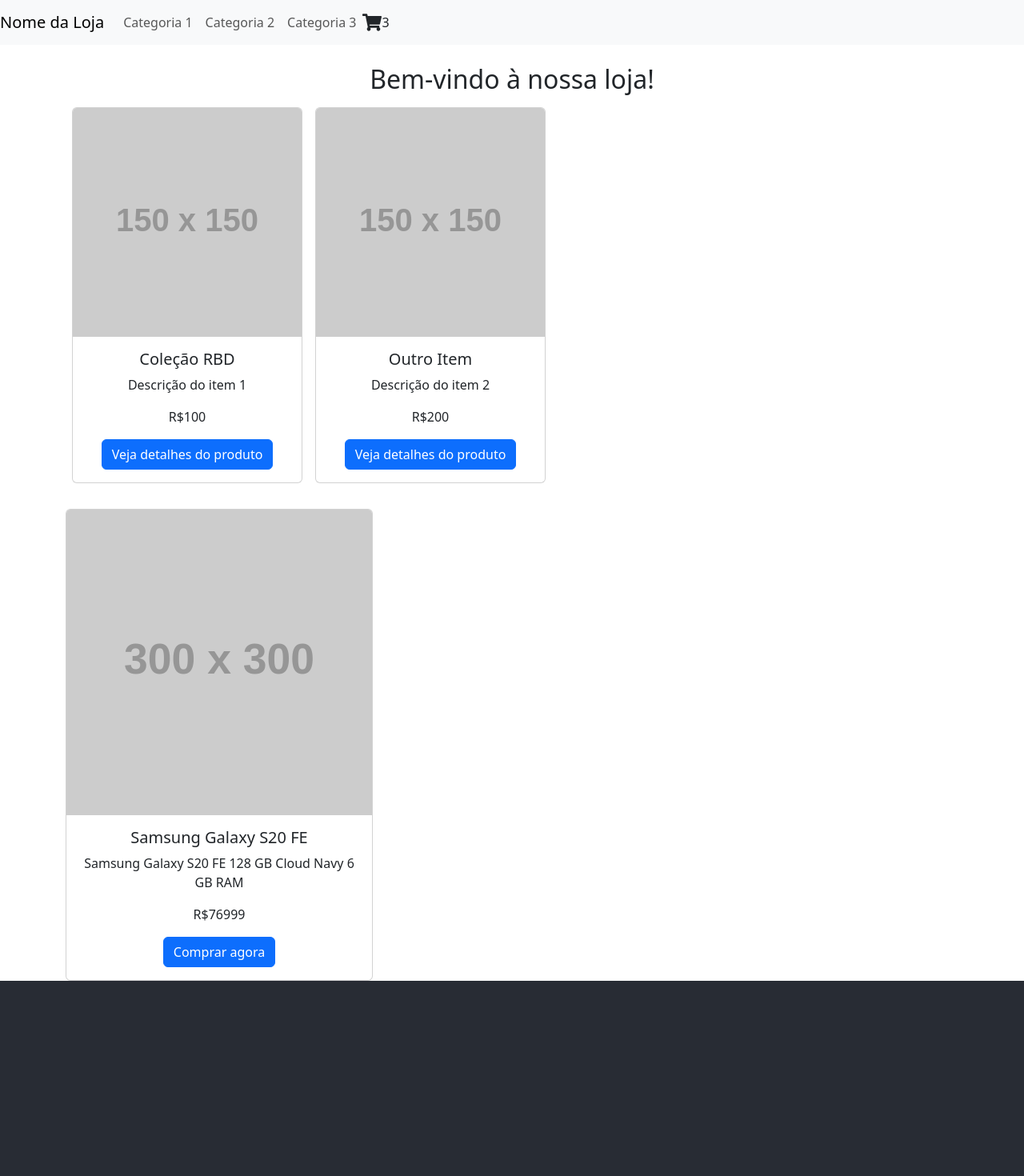
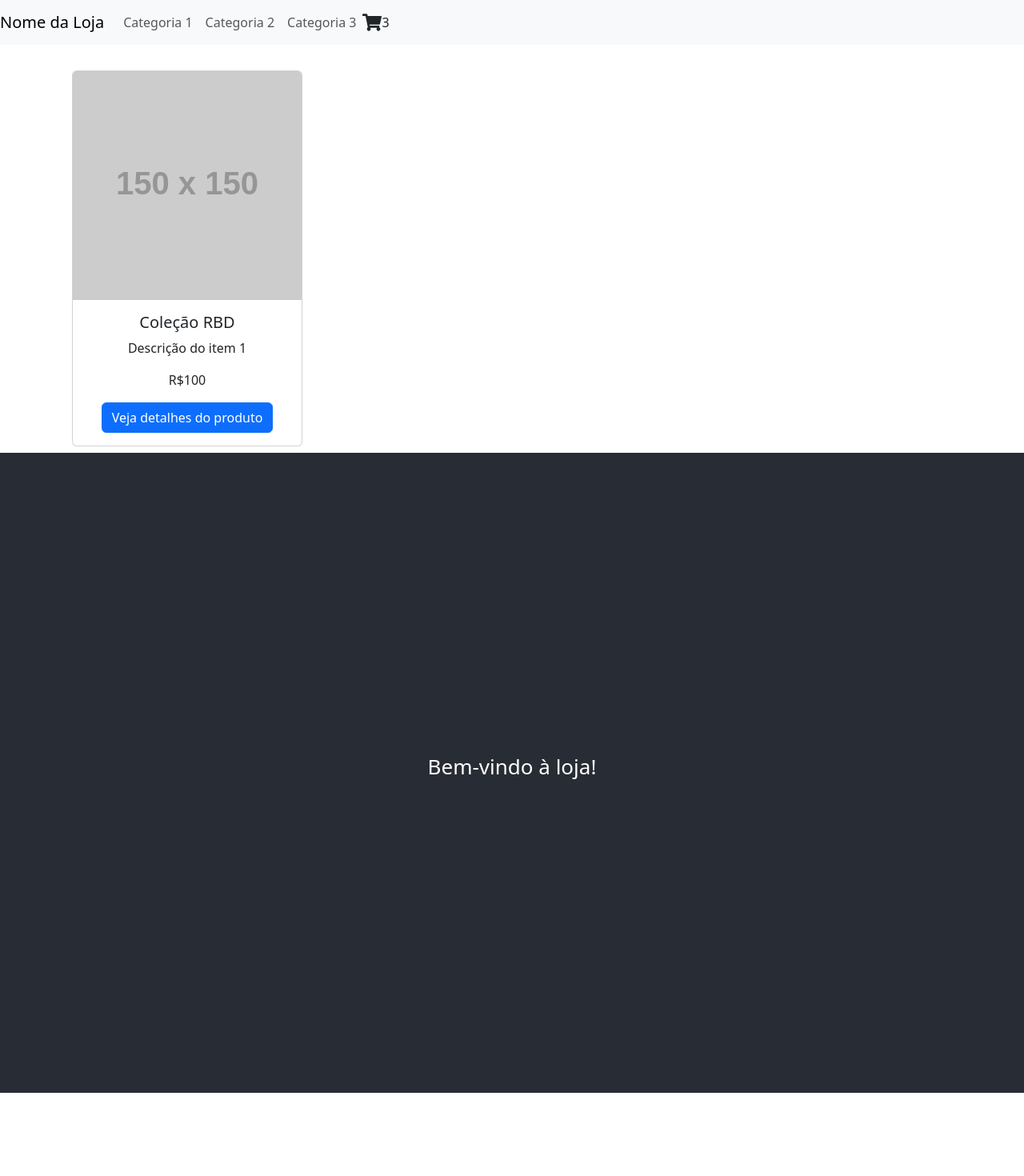
Before and after one commit to uederson-ferreira/codehouse-desafio-reactjs, a React (Create React App) app: page /category/category1 in a window 1280 px wide. Shown: the top 1470 px of the page at 80% size. After the commit the page ends 1366 px from the top, so only its background shows below. Built offline with nearby package versions, Linux system fonts and the light colour scheme.

Commit message:
Aula Aula 08 - Roteamento e navegação

```diff
--- a/package.json
+++ b/package.json
@@ -10,6 +10,7 @@
     "react": "^18.3.1",
     "react-dom": "^18.3.1",
     "react-icons": "^5.2.1",
+    "react-router-dom": "^6.24.1",
     "react-scripts": "5.0.1",
     "web-vitals": "^2.1.4"
   },
--- a/src/App.js
+++ b/src/App.js
@@ -1,4 +1,5 @@
 import React from 'react';
+import { BrowserRouter as Router, Routes, Route } from 'react-router-dom';
 import './App.css';
 import NavBar from './components/NavBar';
 import ItemListContainer from './components/ItemListContainer';
@@ -6,16 +7,21 @@
 
 function App() {
   return (
+    <Router>
       <div className="App">
         <NavBar />
-      <ItemListContainer greeting="Bem-vindo à nossa loja!" />
-      <ItemDetailContainer />
+        <Routes>
+          <Route path="/" element={<ItemListContainer greeting="Bem-vindo à nossa loja!" />} />
+          <Route path="/category/:categoryId" element={<ItemListContainer />} />
+          <Route path="/item/:itemId" element={<ItemDetailContainer />} />
+        </Routes>
         <header className="App-header">
           <p>
             Bem-vindo à loja!
           </p>
         </header>
       </div>
+    </Router>
   );
 }
 
--- a/src/components/Item.js
+++ b/src/components/Item.js
@@ -1,5 +1,6 @@
 // src/components/Item.js
 import React from 'react';
+import { Link } from 'react-router-dom';
 
 function Item({ item }) {
   return (
@@ -9,7 +10,7 @@
         <h5 className="card-title">{item.title}</h5>
         <p className="card-text">{item.description}</p>
         <p className="card-text">R${item.price}</p>
-        <button className="btn btn-primary">Veja detalhes do produto</button>
+        <Link to={`/item/${item.id}`} className="btn btn-primary">Veja detalhes do produto</Link>
       </div>
     </div>
   );
--- a/src/components/ItemDetailContainer.js
+++ b/src/components/ItemDetailContainer.js
@@ -1,31 +1,31 @@
 // src/components/ItemDetailContainer.js
 import React, { useEffect, useState } from 'react';
+import { useParams } from 'react-router-dom';
 import ItemDetail from './ItemDetail';
 
-const mockItem = {
-  id: 1,
-  title: 'Samsung Galaxy S20 FE',
-  description: 'Samsung Galaxy S20 FE 128 GB Cloud Navy 6 GB RAM',
-  price: 76999,
-  pictureUrl: 'https://via.placeholder.com/300',
-};
+const mockData = [
+  { id: 1, title: 'Samsung Galaxy S20 FE', description: 'Samsung Galaxy S20 FE 128 GB Cloud Navy 6 GB RAM', price: 76999, pictureUrl: 'https://via.placeholder.com/300' },
+  { id: 2, title: 'Outro Item', description: 'Descrição do item 2', price: 20000, pictureUrl: 'https://via.placeholder.com/300' },
+  // Adicione mais itens conforme necessário
+];
 
-const getItem = () => {
+const getItem = (id) => {
   return new Promise((resolve) => {
     setTimeout(() => {
-      resolve(mockItem);
+      resolve(mockData.find(item => item.id === parseInt(id)));
     }, 2000);
   });
 };
 
 function ItemDetailContainer() {
+  const { itemId } = useParams();
   const [item, setItem] = useState(null);
 
   useEffect(() => {
-    getItem().then((data) => {
+    getItem(itemId).then((data) => {
       setItem(data);
     });
-  }, []);
+  }, [itemId]);
 
   return (
     <div className="item-detail-container container mt-4">
--- a/src/components/ItemListContainer.js
+++ b/src/components/ItemListContainer.js
@@ -1,46 +1,36 @@
 // src/components/ItemListContainer.js
 import React, { useEffect, useState } from 'react';
+import { useParams } from 'react-router-dom';
 import ItemList from './ItemList';
 
 const mockData = [
-  {
-    id: 1,
-    title: 'Coleção RBD',
-    description: 'Descrição do item 1',
-    price: 100,
-    pictureUrl: 'https://via.placeholder.com/150'
-  },
-  {
-    id: 2,
-    title: 'Outro Item',
-    description: 'Descrição do item 2',
-    price: 200,
-    pictureUrl: 'https://via.placeholder.com/150'
-  },
+  { id: 1, title: 'Coleção RBD', description: 'Descrição do item 1', price: 100, pictureUrl: 'https://via.placeholder.com/150', category: 'category1' },
+  { id: 2, title: 'Outro Item', description: 'Descrição do item 2', price: 200, pictureUrl: 'https://via.placeholder.com/150', category: 'category2' },
   // Adicione mais itens conforme necessário
 ];
 
-const getItems = () => {
+const getItems = (category) => {
   return new Promise((resolve) => {
     setTimeout(() => {
-      resolve(mockData);
+      resolve(category ? mockData.filter(item => item.category === category) : mockData);
     }, 2000);
   });
 };
 
 const ItemListContainer = ({ greeting }) => {
+  const { categoryId } = useParams();
   const [items, setItems] = useState([]);
 
   useEffect(() => {
-    getItems().then((data) => {
+    getItems(categoryId).then((data) => {
       setItems(data);
     });
-  }, []);
+  }, [categoryId]);
 
   return (
     <div className="item-list-container container mt-4">
-      <h2>{greeting}</h2>
-      <ItemList items={items} /> {/* Use o ItemList para renderizar os itens */}
+      {greeting && <h2>{greeting}</h2>}
+      <ItemList items={items} />
     </div>
   );
 };
--- a/src/components/NavBar.js
+++ b/src/components/NavBar.js
@@ -1,28 +1,29 @@
 // src/components/NavBar.js
 import React from 'react';
+import { Link } from 'react-router-dom';
 import 'bootstrap/dist/css/bootstrap.min.css';
-import CartWidget from './CartWidget'; // Importe o CartWidget
+import CartWidget from './CartWidget';
 
 const NavBar = () => {
   return (
     <nav className="navbar navbar-expand-lg navbar-light bg-light">
-      <span className="navbar-brand">Nome da Loja</span>
+      <Link className="navbar-brand" to="/">Nome da Loja</Link>
       <button className="navbar-toggler" type="button" data-toggle="collapse" data-target="#navbarNav" aria-controls="navbarNav" aria-expanded="false" aria-label="Toggle navigation">
         <span className="navbar-toggler-icon"></span>
       </button>
       <div className="collapse navbar-collapse" id="navbarNav">
         <ul className="navbar-nav mr-auto">
           <li className="nav-item">
-            <button className="nav-link btn btn-link">Categoria 1</button>
+            <Link className="nav-link" to="/category/category1">Categoria 1</Link>
           </li>
           <li className="nav-item">
-            <button className="nav-link btn btn-link">Categoria 2</button>
+            <Link className="nav-link" to="/category/category2">Categoria 2</Link>
           </li>
           <li className="nav-item">
-            <button className="nav-link btn btn-link">Categoria 3</button>
+            <Link className="nav-link" to="/category/category3">Categoria 3</Link>
           </li>
         </ul>
-        <CartWidget /> {/* Inclua o CartWidget */}
+        <CartWidget />
       </div>
     </nav>
   );
```
Also changed, not shown: 1 other file (tests, documents, lock files or other folders). Lines whose indentation alone changed are shown as unchanged.
